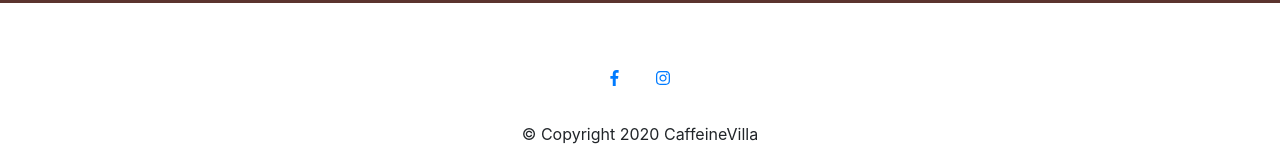
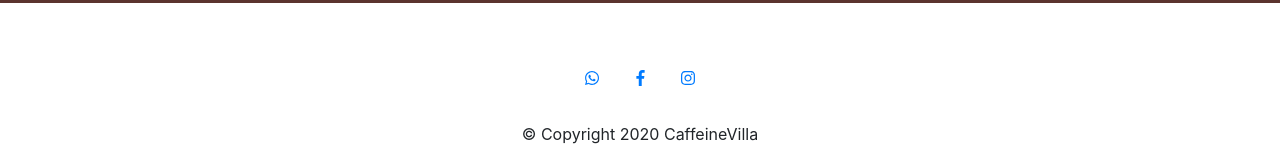
Before and after one commit to bit-ter/bit-ter.github.io, a plain HTML site: page index.html in a window 1280 px wide. Shown: the part 4464-4624 px from the top of the page. Drawn offline with nearby package versions, Linux system fonts and the light colour scheme; a web font is replaced by a local one.

Commit message:
Update index.html

```diff
--- a/index.html
+++ b/index.html
@@ -640,10 +640,9 @@
   <!-- contact ends -->
   <footer>
     <p>
+      <a href="https://wa.me/919108121723" target="_blank"><i class="fab fa-whatsapp footer-icons"></i></a>
       <a href="https://www.facebook.com/caffeinevilla/" target="_blank"><i class="fab fa-facebook-f footer-icons"></i></a>
       <a href="https://instagram.com/caffeine_villa?igshid=ze7vu73g3e0" target="_blank"><i class="fab fa-instagram footer-icons"></i></a>
-
-
     </p>
     <p>© Copyright 2020 CaffeineVilla</p>
   </footer>
```
